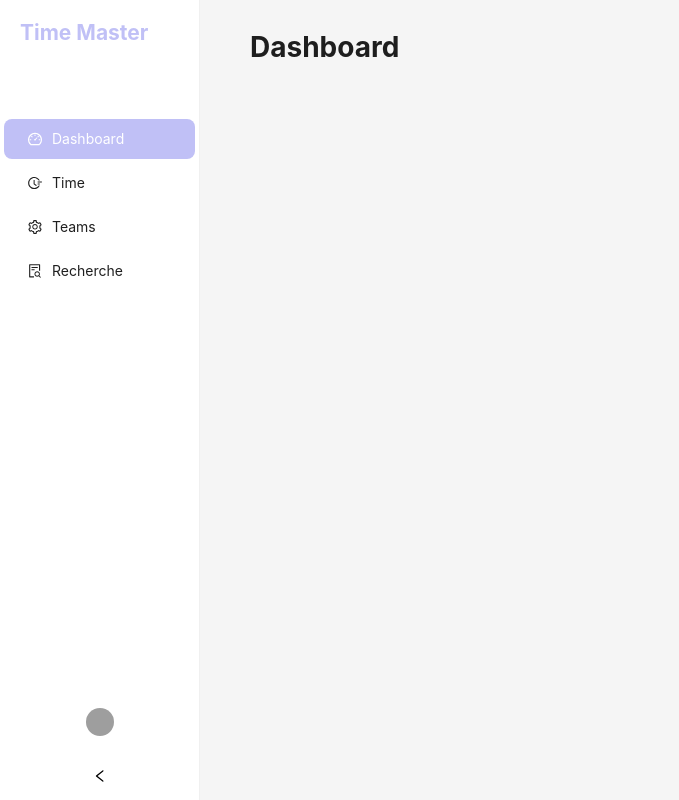
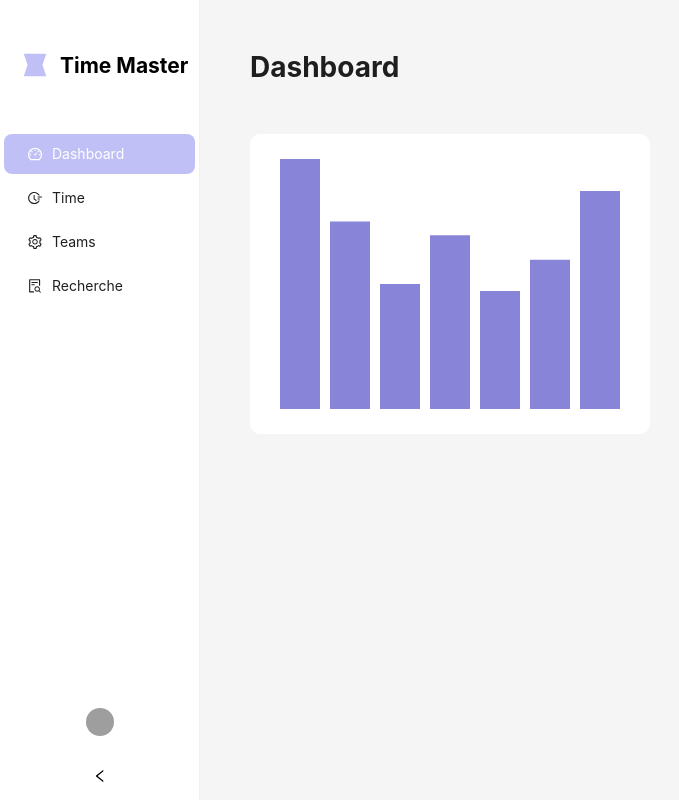
Before and after one commit to Yaki00/TimeManager, a React (Vite) app in the folder front/: page /login in a window 1280 px wide. Both pictures are taken after typing "name@example.com", "Sample123" into the empty fields and a click on the button "Login". Shown: the whole page, without its empty margins (0-679 px from the left). Built offline with nearby package versions, Linux system fonts and the light colour scheme; grey boxes are pictures that could not be loaded.

Commit message:
modif layout + test rechart

```diff
--- a/front/package.json
+++ b/front/package.json
@@ -16,6 +16,7 @@
     "react": "^19.1.1",
     "react-dom": "^19.1.1",
     "react-router": "^7.9.3",
+    "recharts": "^3.2.1",
     "styled-component": "^2.8.0",
     "styled-components": "^6.1.19",
     "zustand": "^5.0.8"
--- a/front/src/components/Layout.jsx
+++ b/front/src/components/Layout.jsx
@@ -80,11 +80,14 @@ const TitleSideStyle = styled.div`
   display: flex;
   align-items: center;
   justify-content: ${props => (props.collapsed ? 'center' : 'flex-start')};
-  margin: 20px;
+  margin: 50px 20px;
+  width: ${props => (props.collapsed ? '40px' : '180px')};
   & h2 {
 	margin: 0;
-	color: #c0c0f6;
+	/* color: #9191fa; */
+	color: black;
 	min-width: 100px;
+	max-width: fit-content;
   }
 `;
 
@@ -104,7 +107,14 @@ export const LayoutComponent = ({ children, title }) => {
 		>
 				<TitleSideStyle collapsed={collapsed}>
 					{!collapsed ?
+					<div style={{ display: 'flex', alignItems: 'center', gap: '10px' }}>
+					<div style={{ height: '30px', width: '30px'}}>
+							<svg fill="none" viewBox="0 0 48 48" xmlns="http://www.w3.org/2000/svg">
+								<path d="M6 6H42L36 24L42 42H6L12 24L6 6Z" fill="#c0c0f6"></path>
+							</svg>
+						</div>
 						<h2>Time Master</h2>
+						</div>
 					:
 						<div style={{ height: '30px', width: '30px'}}>
 							<svg fill="none" viewBox="0 0 48 48" xmlns="http://www.w3.org/2000/svg">
@@ -113,7 +123,7 @@ export const LayoutComponent = ({ children, title }) => {
 						</div>
 					}
 				</TitleSideStyle>
-			<div style={{ flex: 1, display: 'flex', flexDirection: 'column', justifyContent: 'space-between', marginTop: '50px' }}>
+			<div style={{ flex: 1, display: 'flex', flexDirection: 'column', justifyContent: 'space-between' }}>
 				<MenuStyle
 					defaultSelectedKeys={['1']}
 					mode="inline"
@@ -138,7 +148,7 @@ export const LayoutComponent = ({ children, title }) => {
 					<UserOutlined />
 				</Profile>
 		 </HeaderStyle> */}
-		<Content style={{ margin: '30px 50px 30px 50px' }}>
+		<Content style={{ margin: '50px' }}>
 			{children}
 		</Content>
 	</Layout>
--- a/front/src/pages/App.jsx
+++ b/front/src/pages/App.jsx
@@ -1,3 +1,65 @@
+
+import React from 'react';
+import { BarChart, Bar, ResponsiveContainer } from 'recharts';
+const data = [
+  {
+    name: 'Page A',
+    uv: 4000,
+    pv: 2400,
+    amt: 2400,
+  },
+  {
+    name: 'Page B',
+    uv: 3000,
+    pv: 1398,
+    amt: 2210,
+  },
+  {
+    name: 'Page C',
+    uv: 2000,
+    pv: 9800,
+    amt: 2290,
+  },
+  {
+    name: 'Page D',
+    uv: 2780,
+    pv: 3908,
+    amt: 2000,
+  },
+  {
+    name: 'Page E',
+    uv: 1890,
+    pv: 4800,
+    amt: 2181,
+  },
+  {
+    name: 'Page F',
+    uv: 2390,
+    pv: 3800,
+    amt: 2500,
+  },
+  {
+    name: 'Page G',
+    uv: 3490,
+    pv: 4300,
+    amt: 2100,
+  },
+];
+
 export const App = () => {
-	return <div><h1>Dashboard</h1></div>;
+	return (
+		<div >
+			<h1>Dashboard</h1>
+
+<div style={{ width: 400, height: 300, marginTop: '50px', backgroundColor: 'white', padding: '20px', borderRadius: '10px' }}>
+<ResponsiveContainer width="100%" height="100%">
+			<BarChart width={150} height={40} data={data}>
+				<Bar dataKey="uv" fill="#8884d8" />
+			</BarChart>
+			</ResponsiveContainer>
+</div>
+
+		</div>
+
+	);
 }
```
